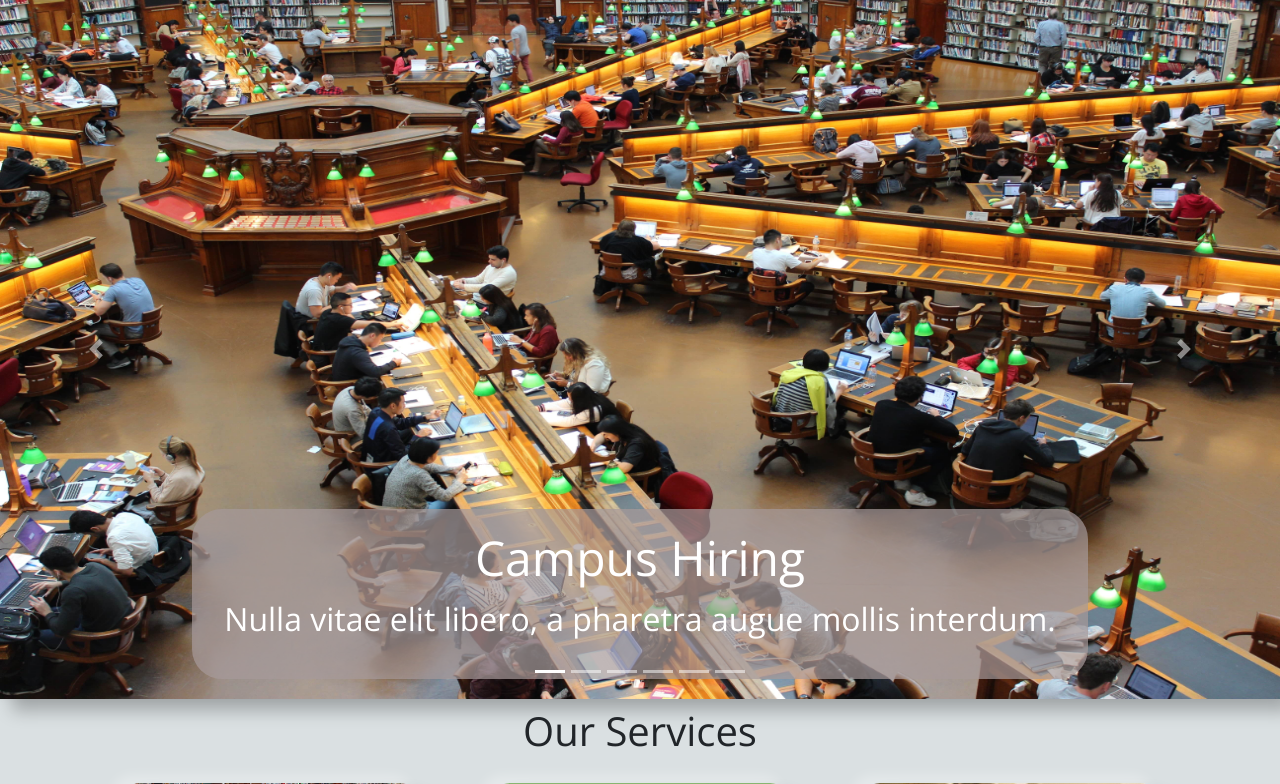
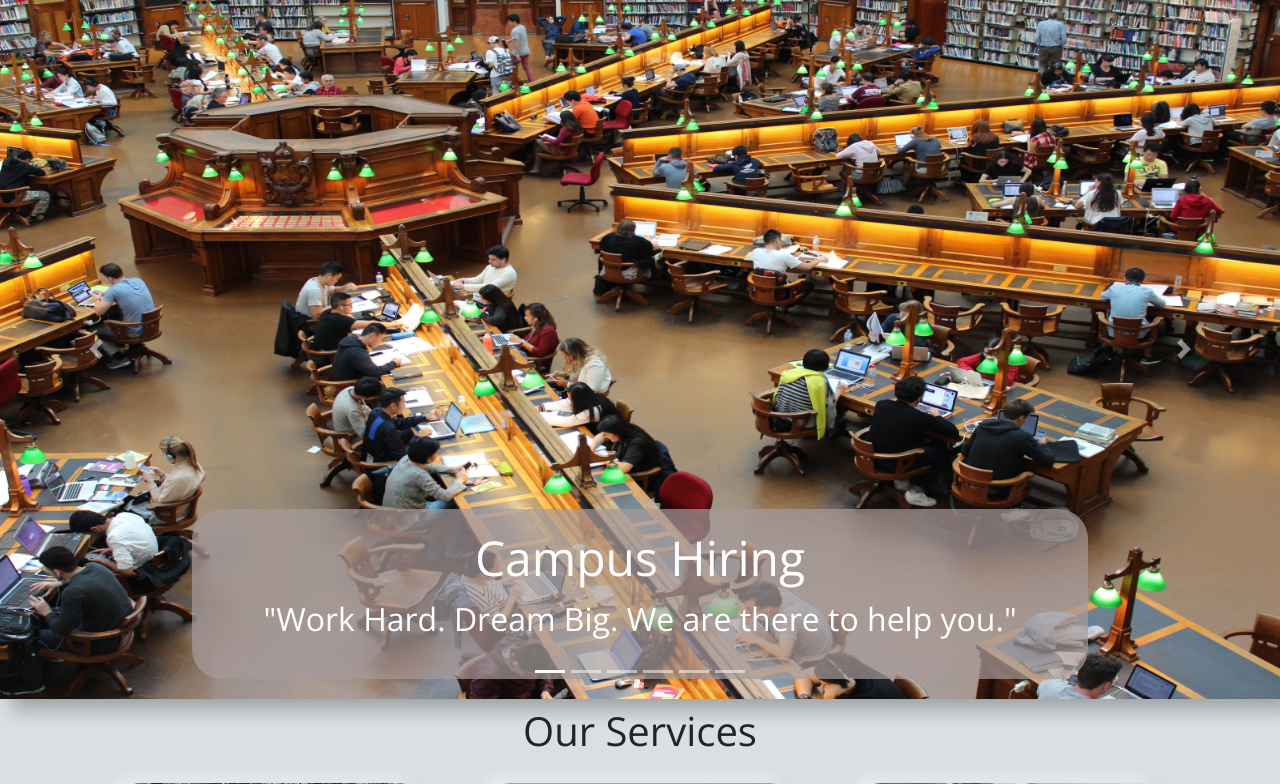
Before and after one commit to harshmody30401/recruitment, a PHP site: page / in a window 1280 px wide. Shown: the part 73-857 px from the top of the page. Run offline with PHP 8.4, Linux system fonts and the light colour scheme; some libraries are stand-ins or nearby versions.

Commit message:
Modified the index page

```diff
--- a/index.php
+++ b/index.php
@@ -60,7 +60,7 @@
             <div class="carousel-caption d-md-block slider-info">
               <h5 style="font-size: 3em;">Campus Hiring</h5>
               <p style="font-size: 2em;">
-                Nulla vitae elit libero, a pharetra augue mollis interdum.
+                "Work Hard. Dream Big. We are there to help you."
               </p>
             </div>
           </div>
@@ -69,7 +69,7 @@
             <div class="carousel-caption  d-md-block slider-info">
               <h5 style="font-size: 3em;">Percall</h5>
               <p style="font-size: 2em;">
-                Lorem ipsum dolor sit amet, consectetur adipiscing elit.
+              "Work Hard. Dream Big. We are there to help you."
               </p>
             </div>
           </div>
@@ -78,7 +78,7 @@
             <div class="carousel-caption  d-md-block slider-info">
               <h5 style="font-size: 3em;">Internship</h5>
               <p style="font-size: 2em;">
-                Praesent commodo cursus magna, vel scelerisque nisl consectetur.
+              "Work Hard. Dream Big. We are there to help you."
               </p>
             </div>
           </div>
@@ -88,7 +88,7 @@
             <div class="carousel-caption  d-md-block slider-info">
               <h5 style="font-size: 3em;">Freelance</h5>
               <p style="font-size: 2em;">
-                Praesent commodo cursus magna, vel scelerisque nisl consectetur.
+              "Work Hard. Dream Big. We are there to help you."
               </p>
             </div>
           </div>
@@ -99,7 +99,7 @@
             <div class="carousel-caption d-md-block slider-info">
               <h5 style="font-size: 3em;">Recruiter's MarketPlace</h5>
               <p style="font-size: 2em;">
-                Praesent commodo cursus magna, vel scelerisque nisl consectetur.
+              "Work Hard. Dream Big. We are there to help you."
               </p>
             </div>
           </div>
@@ -109,7 +109,7 @@
             <div class="carousel-caption d-md-block slider-info">
               <h5 style="font-size: 3em;">Human Resources</h5>
               <p style="font-size: 2em;">
-                Praesent commodo cursus magna, vel scelerisque nisl consectetur.
+              "Work Hard. Dream Big. We are there to help you."
               </p>
             </div>
           </div>
@@ -149,9 +149,7 @@
           <div class="service-box-info">
             <h5>Campus Hiring</h5>
             <p>
-              Lorem ipsum dolor sit amet consectetur adipisicing elit. Quam quod
-              nam culpa, cupiditate perferendis dolorum perspiciatis debitis
-              exercitationem doloribus quae
+            Campus Hiring refers to the program which lead students pursuing the course, to get a job, within the institute.It is usually a mass recruitment process.
             </p>
           </div>
 
@@ -163,9 +161,7 @@
           <div class="service-box-info">
             <h5>Freelance</h5>
             <p>
-              Lorem ipsum dolor sit amet consectetur adipisicing elit. Quam quod
-              nam culpa, cupiditate perferendis dolorum perspiciatis debitis
-              exercitationem doloribus quae
+            Freelancing is a creative and widespread field adopted by millions of people who prefer to work from home. The opportunities have greatly increased from past few years and it just goes on.
             </p>
           </div>
           <img src="static/images/freelancer.jpg" alt="" />
@@ -176,9 +172,7 @@
           <div class="service-box-info">
             <h5>Internship</h5>
             <p>
-              Lorem ipsum dolor sit amet consectetur adipisicing elit. Quam quod
-              nam culpa, cupiditate perferendis dolorum perspiciatis debitis
-              exercitationem doloribus quae
+            Internships are a great way to apply the knowledge from the classroom to real-world experience.Having an internship gives you experience in the career field you want to pursue.
             </p>
           </div>
           <img src="static/images/intern.jpg" alt="" />
@@ -203,9 +197,7 @@
           <div class="service-box-info" >
             <h5>Recruiter's MarketPlace</h5>
             <p>
-              Lorem ipsum dolor sit amet consectetur adipisicing elit. Quam quod
-              nam culpa, cupiditate perferendis dolorum perspiciatis debitis
-              exercitationem doloribus quae
+            Recruitment marketplace It is a new career path for recruiters.Marketplace for recruitment makes it very easy for the candidates to apply at the right place.
             </p>
           </div>
           <img src="static/images/recruiter.jpg" alt="" />
@@ -216,9 +208,7 @@
           <div class="service-box-info" >
             <h5>Human Resources</h5>
             <p>
-              Lorem ipsum dolor sit amet consectetur adipisicing elit. Quam quod
-              nam culpa, cupiditate perferendis dolorum perspiciatis debitis
-              exercitationem doloribus quae
+            Human resources is the set of the people who make up the workforce of an organization, business sector, industry, or economy.
             </p>
           </div>
           <img src="static/images/hr.jpg" alt="" />
```
